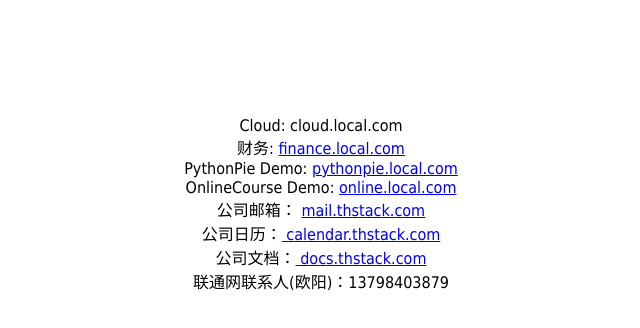
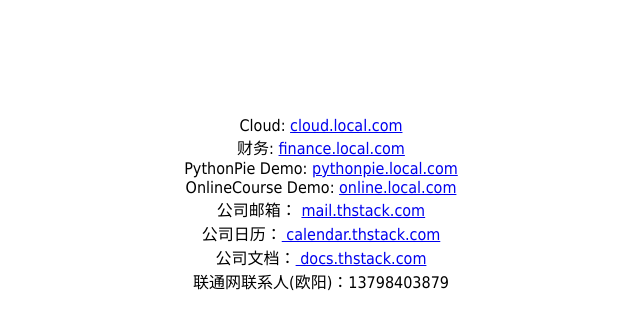
Before and after one commit to longgeek/local-system, a plain HTML site: page index.html in a window 1280 px wide. Shown: the part 68-396 px from the top of the page, without its empty margins (319-959 px from the left). Drawn offline with Linux system fonts and the light colour scheme.

Commit message:
add href

```diff
--- a/index.html
+++ b/index.html
@@ -22,7 +22,7 @@
      <br />
      <br />
      <br />
-     Cloud: cloud.local.com
+     Cloud: <a href="http://cloud.local.com"> cloud.local.com </a>
      <br />
      财务: <a href="http://finance.local.com"> finance.local.com </a>
      <br />
```
